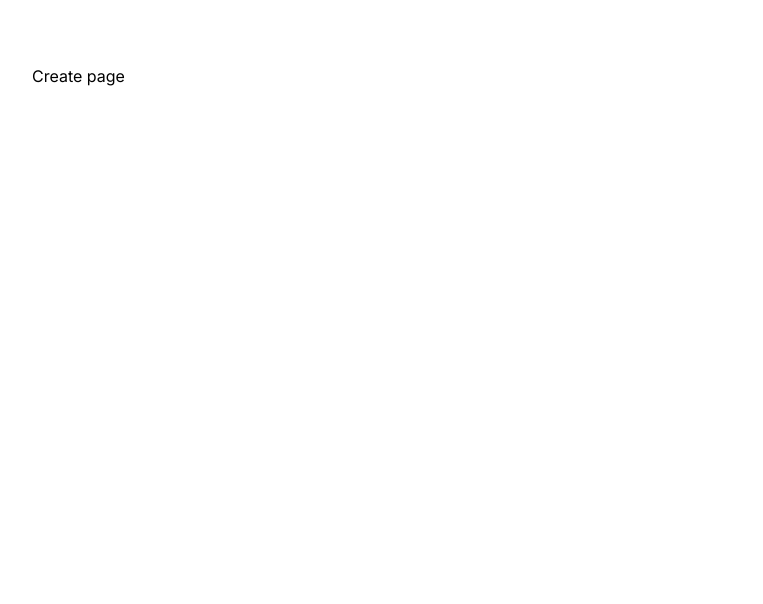
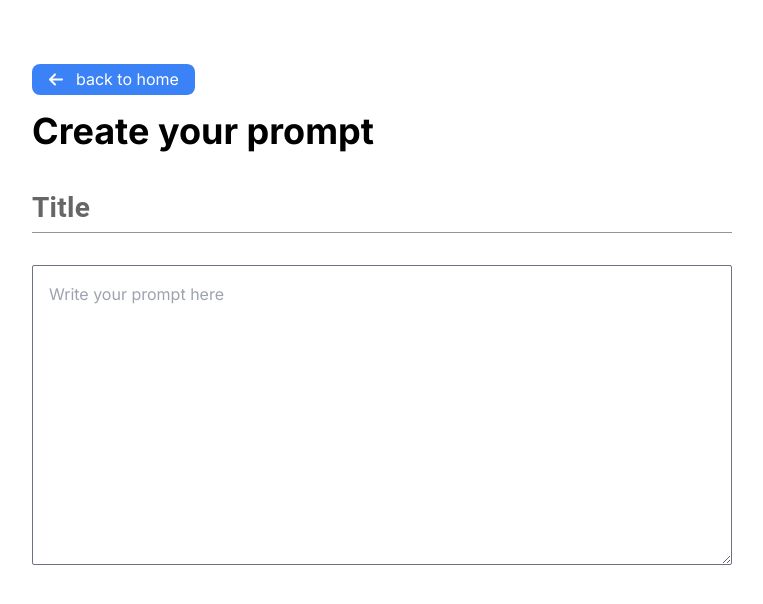
Before and after one commit to manavsiddharthgupta/promptIn.ai, a Next.js app: page /create-prompt in a window 1280 px wide. Shown: the top 604 px of the page, without its empty margins (64-827 px from the left). Built offline with nearby package versions, Linux system fonts and the light colour scheme.

Commit message:
feature: added page for creating a prompt

```diff
--- a/app/create-prompt/page.tsx
+++ b/app/create-prompt/page.tsx
@@ -1,10 +1,26 @@
+import { FontAwesomeIcon } from '@fortawesome/react-fontawesome';
+import Button from '../ui/Button';
 import Card from '../ui/Card';
+import { faArrowLeft } from '@fortawesome/free-solid-svg-icons';
+import TitleInputField from '../ui/TitleInputField';
+import PromptTextArea from '../ui/PromptTextArea';
 
 const CreatePrompt = () => {
   return (
     <main className="px-4 min-[400px]:px-8 min-[600px]:px-4 lg:px-0 mt-8">
       <Card>
-        <p>Create page</p>
+        <Button
+          type="button"
+          className="px-4 bg-blue-500 text-white pb-[4.25px] pt-[3px] rounded-lg flex gap-2 items-center"
+        >
+          <FontAwesomeIcon icon={faArrowLeft} className="w-4 mr-1 pt-[1.5px]" />
+          back to home
+        </Button>
+        <p className="font-bold text-4xl my-4">Create your prompt</p>
+        <form className="max-w-[700px] flex flex-col gap-8">
+          <TitleInputField />
+          <PromptTextArea />
+        </form>
       </Card>
     </main>
   );
--- /dev/null
+++ b/app/ui/PromptTextArea.tsx
@@ -0,0 +1,10 @@
+const PromptTextArea = () => {
+  return (
+    <textarea
+      placeholder="Write your prompt here"
+      className="w-full resize-y outline-none border-[1px] transition ease-in-out duration-300 border-gray-500 p-4 rounded-sm min-h-[300px]"
+    />
+  );
+};
+
+export default PromptTextArea;
--- /dev/null
+++ b/app/ui/TitleInputField.tsx
@@ -0,0 +1,15 @@
+'use client'
+import { TextField, Typography } from "@mui/material"
+
+const TitleInputField = () => {
+
+  return (
+    <TextField className="w-full"  inputProps={{style: {fontSize: 28}}} label={
+      <Typography variant="body1" fontWeight="bold" fontSize="1.75rem">
+        Title
+      </Typography>
+    } variant="standard" />
+  )
+}
+
+export default TitleInputField
```
